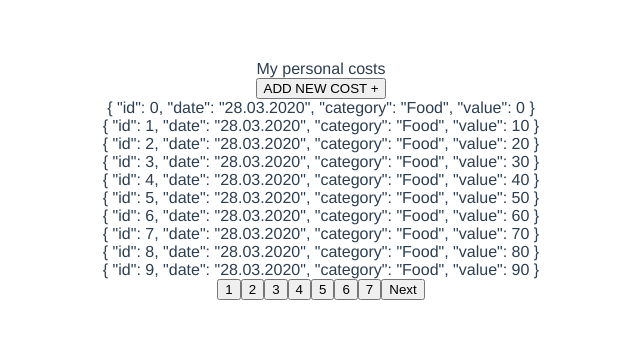
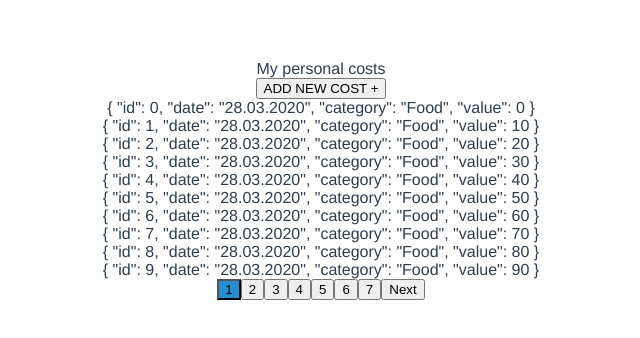
Before and after one commit to bacick/myCosts, a Vue app: page / in a window 1280 px wide. Shown: the top 338 px of the page, without its empty margins (319-959 px from the left). Built offline with nearby package versions, Linux system fonts and the light colour scheme; the HTML template or start-up script is replaced by a standard one.

Commit message:
finish pagination

```diff
--- a/src/App.vue
+++ b/src/App.vue
@@ -11,7 +11,11 @@
         :showForm="showForm"
       />
       <PaymentsDisplay :items="setImageElement" />
-      <Pagination :pages="pages" :activPage="activPage" @changepage="changeActivPage" />
+      <Pagination
+        :pages="setPages"
+        :activPage="activPage"
+        @changepage="changeActivPage"
+      />
     </main>
   </div>
 </template>
@@ -33,10 +37,8 @@ export default {
   data: () => {
     return {
       showForm: false,
-      pages: ["1", "2", "3", "4", "5", "6", "7", "8", "9", "10"],
       activPage: 1,
       perPage: 10,
-      item: [],
     };
   },
 
@@ -57,43 +59,29 @@ export default {
   },
 
   computed: {
-    ...mapGetters([
-      "getPaymentList",
-      "getFullPaymentValue",
-      "getCategoryList"]),
+    ...mapGetters(["getPaymentList", "getFullPaymentValue", "getCategoryList"]),
 
-    paymentList () {
-      return this.$store.getters.getPaymentList
+    paymentList() {
+      return this.$store.getters.getPaymentList;
     },
     setImageElement() {
       let from = this.activPage * this.perPage - this.perPage;
       let to = this.activPage * this.perPage;
       return this.paymentList.slice(from, to);
     },
+    setPages() {
+      let pages = [];
+      let pagesNum = Math.ceil(this.paymentList.length / this.perPage);
+      for (let i = 1; i <= pagesNum; i++) {
+        pages.push(i);
+      }
+      return pages;
+    },
   },
-
-  // actions: {
-  //   ...mapActions(['loadCategotyList'])
-  // },
-
   created() {
-    // this.paymentsList = this.fetchData();
-    // this.setPaymentsListData(this.fetchData);
     this.$store.dispatch("fetchData");
     this.$store.dispatch("loadCategoryList");
   },
-
-  // watch: {
-  //   activPage () {
-  //     this.changeActivPage();
-  //   }
-  // }
-  // mounted() {
-  //   if(!this.getCategoryList.length) {
-  //     // this.loadeCategoryList()
-  //     this.$store.dispatch('loadCategoryList')
-  //   }
-  // }
 };
 </script>
 
--- a/src/components/Pagination.vue
+++ b/src/components/Pagination.vue
@@ -5,7 +5,8 @@
       v-for="(pageNumber, idx) in pages.slice(page - 1, page + 6)"
       :key="idx"
       @click="setActivPage(pageNumber)"
-      :class="{ active: activPage === pageNumber }">
+      :class="{ active: activPage === pageNumber }"
+    >
       {{ pageNumber }}
     </button>
     <button v-if="page < pages.length - 2" @click="page++">Next</button>
@@ -21,7 +22,7 @@ export default {
       default: () => [],
     },
     activPage: {
-      type: String,
+      type: Number,
     },
   },
   data() {
@@ -42,4 +43,9 @@ export default {
   display: flex;
   justify-content: center;
 }
+
+.active {
+  background: rgb(36, 142, 212);
+  color: #000;
+}
 </style>
```
